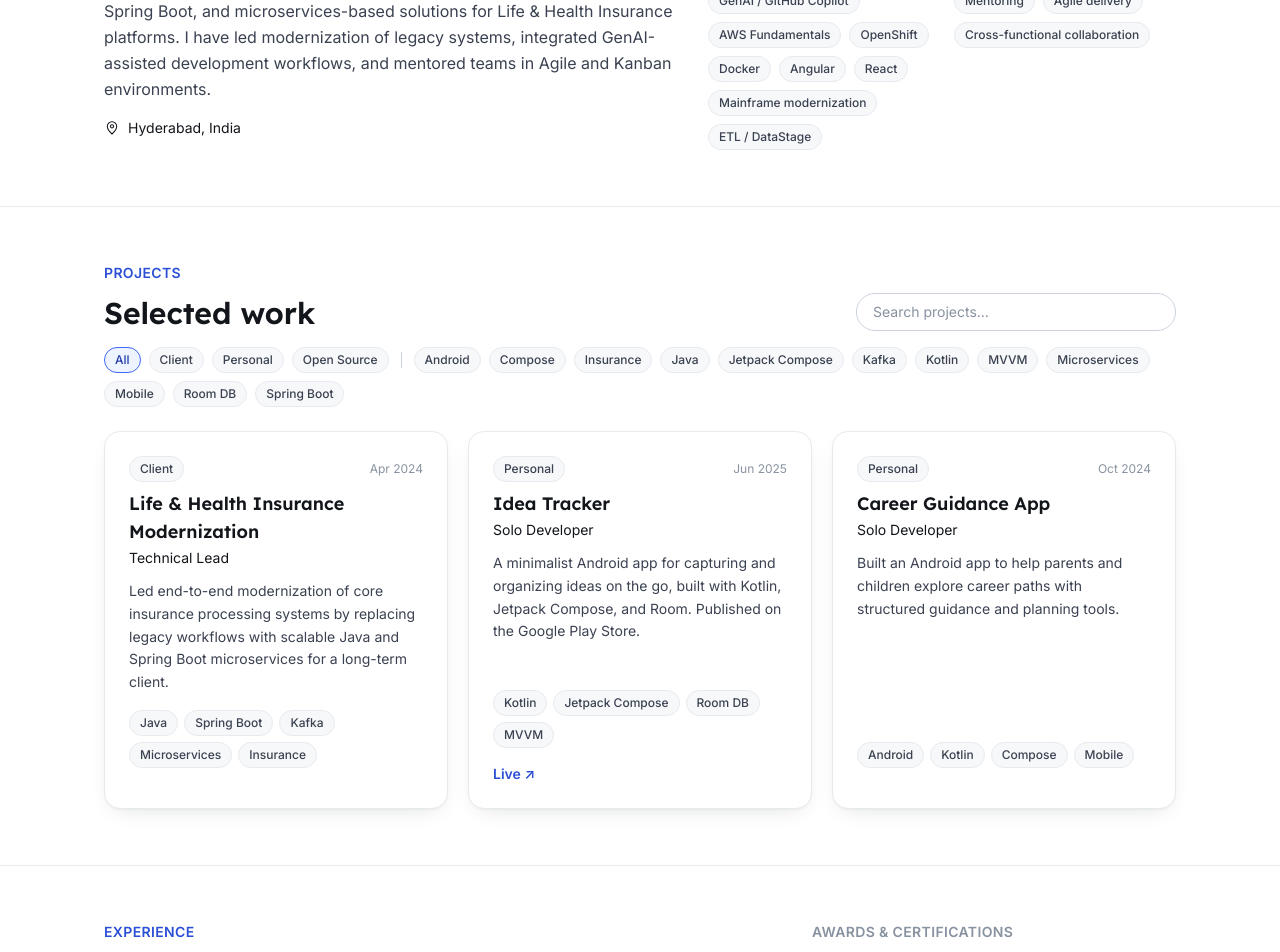
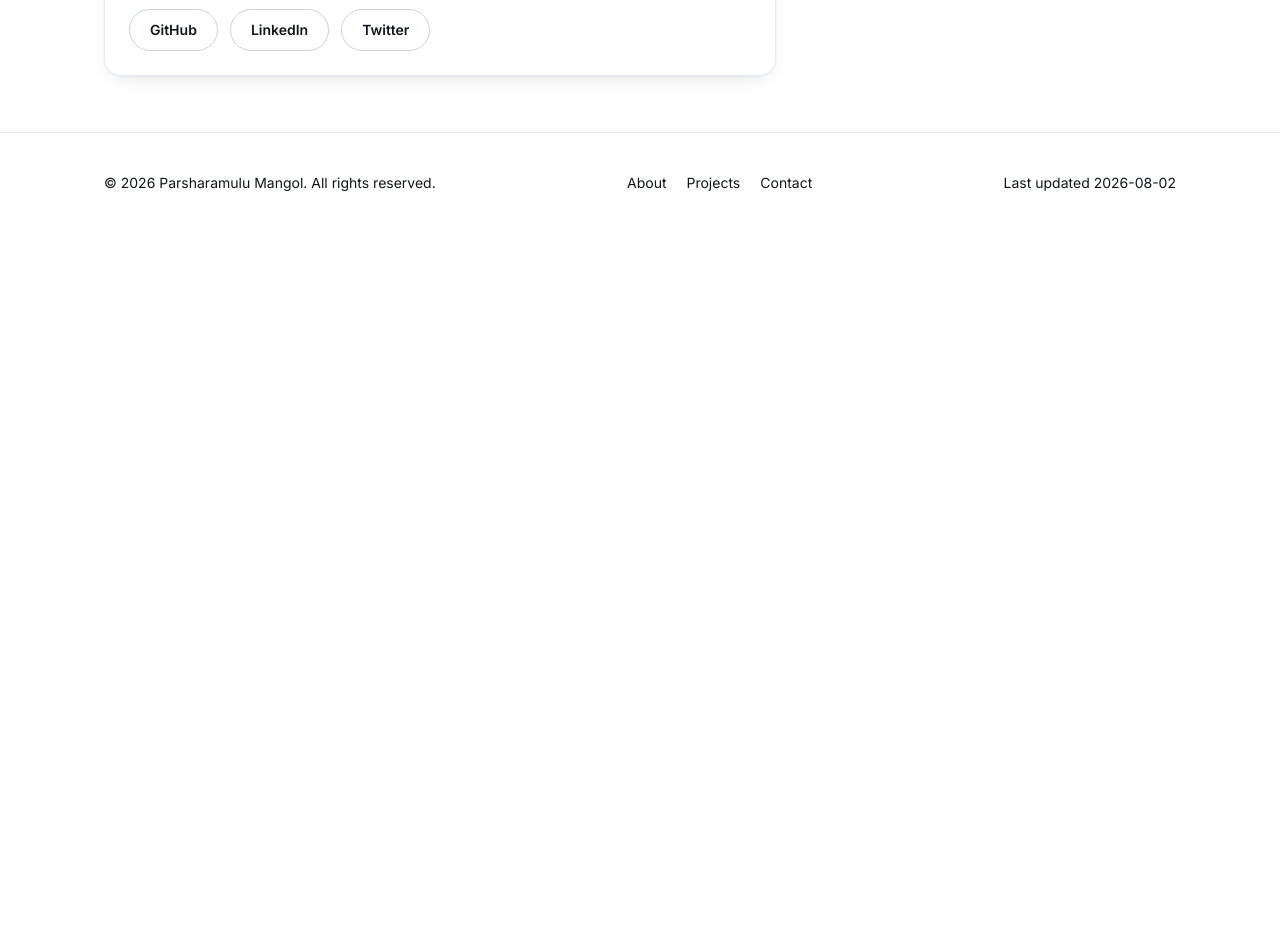
Before and after one commit to Parsha9032/ParshaPortfolio, a Next.js app: page / in a window 1280 px wide. Shown: the part 580-1532 px from the top of the page. After the commit the page ends 813 px from the top, so only its background shows below. Built offline with nearby package versions, Linux system fonts and the light colour scheme; no server answers.

Commit message:
Simplify homepage content

```diff
--- a/src/pages/index.js
+++ b/src/pages/index.js
@@ -19,9 +19,6 @@ export default function Home() {
 
       <main id="main-content">
         <Hero />
-        <About />
-        <Projects />
-        <Experience />
         <Contact />
       </main>
 
```
